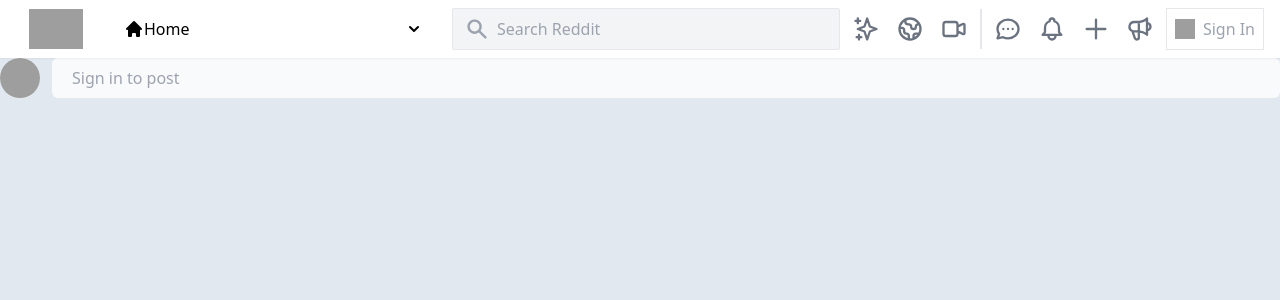
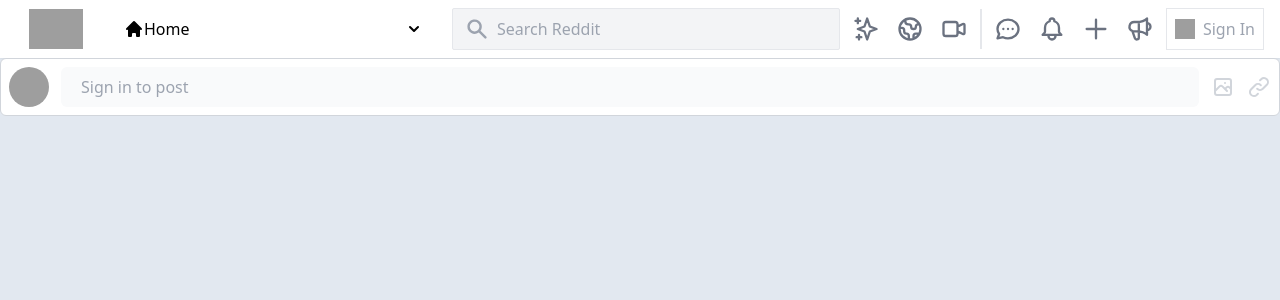
Before and after one commit to matheusaragaofs/reddit-app, a Next.js app: page / in a window 1280 px wide. Shown: the top 300 px of the page. Built offline with nearby package versions, Linux system fonts and the light colour scheme; no server answers; grey boxes are pictures that could not be loaded.

Commit message:
building the body section of the post box

```diff
--- a/components/PostBox.tsx
+++ b/components/PostBox.tsx
@@ -1,19 +1,58 @@
+import { LinkIcon, PhotographIcon } from '@heroicons/react/outline'
 import { useSession } from 'next-auth/react'
-import React from 'react'
+import React, { useState } from 'react'
 import Avatar from './Avatar'
+import { useForm } from "react-hook-form";
 
-const PostBox = () => {
+type FormData = {
+    postTitle: string
+    postBody: string
+    postImage: string
+    subreddit: string
+}
+const PostBox: React.FC = () => {
+    const [imageBoxOpen, setImageBoxOpen] = useState<boolean>(false)
     const { data: session } = useSession()
+    const { register, setValue, handleSubmit, watch, formState: { errors } } = useForm<FormData>();
+
     return (
-        <form action="" className='sticky top-0'>
+        <form action="" className='sticky top-16 z-50 bg-white rounded-md border border-gray-300 p-2'>
             <div className='flex items-center space-x-3'>
-                {/* Avatar */}
-                <Avatar/>
+                <Avatar />
                 <input
+                    {...register("postTitle", { required: true })}
                     disabled={!session}
                     className="flex-1 rounded-md bg-gray-50 p-2 pl-5 outline-none"
                     type="text" placeholder={session ? 'Create a post by entering a title' : "Sign in to post"} />
+                <PhotographIcon onClick={() => setImageBoxOpen(!imageBoxOpen)} className={`h-6 text-gray-300 cursor-pointer ${imageBoxOpen && 'text-blue-300'}`} />
+                <LinkIcon className='h-6 text-gray-300 cursor-pointer' />
             </div>
+            {!!watch('postTitle') && (
+                <div className='flex flex-col py-2'>
+                    {/* Body */}
+                    <div className='flex items-center px-2'>
+                        <p className='min-w-[90px]'>Body</p>
+                        <input
+                            className='m-2 flex-1 bg-blue-50 p-2 outline-none'
+                            {...register('postBody')} type="text" placeholder='Text (optional)' />
+                    </div>
+                    <div className='flex items-center px-2'>
+                        <p className='min-w-[90px]'>Subreddit</p>
+                        <input
+                            className='m-2 flex-1 bg-blue-50 p-2 outline-none'
+                            {...register('subreddit')} type="text" placeholder='i.e. reactjs' />
+                    </div>
+
+                    {imageBoxOpen && (
+                           <div className='flex items-center px-2'>
+                           <p className='min-w-[90px]'>Image URL:</p>
+                           <input
+                               className='m-2 flex-1 bg-blue-50 p-2 outline-none'
+                               {...register('postImage')} type="text" placeholder='Optional...' />
+                       </div>
+                    )}
+                </div>
+            )}
         </form>
     )
 }
--- a/package.json
+++ b/package.json
@@ -12,7 +12,8 @@
     "next": "latest",
     "next-auth": "^4.16.4",
     "react": "18.2.0",
-    "react-dom": "18.2.0"
+    "react-dom": "18.2.0",
+    "react-hook-form": "^7.39.4"
   },
   "devDependencies": {
     "@types/node": "18.11.3",
```
Also changed, not shown: 1 other file (tests, documents, lock files or other folders).
